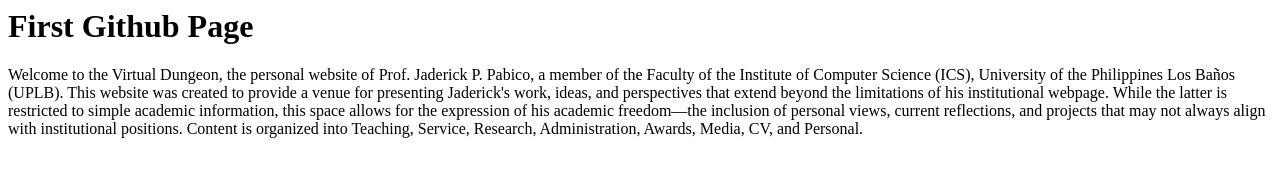
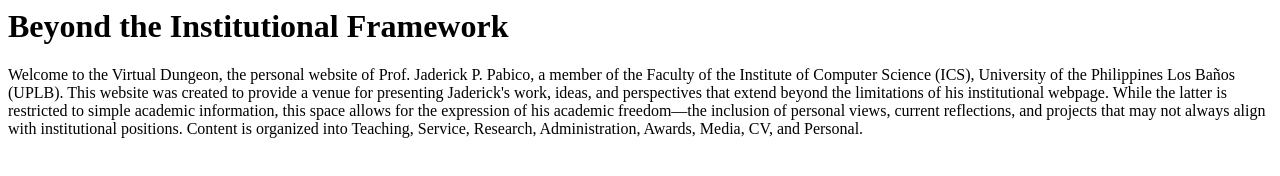
Before and after one commit to jaderick/jaderick, a plain HTML site: page index.html in a window 1280 px wide. Drawn offline with Linux system fonts and the light colour scheme.

Commit message:
Update index.html

```diff
--- a/index.html
+++ b/index.html
@@ -1,6 +1,7 @@
 <html>
+  <head><title>JADERICK P. PABICO</title></head>
   <body>
-    <h1>First Github Page</h1>
+    <h1>Beyond the Institutional Framework</h1>
     <p>Welcome to the Virtual Dungeon, the  personal website of Prof. Jaderick P. Pabico, a member of the Faculty of the Institute of Computer Science (ICS), University of the Philippines Los Baños (UPLB). This website was created to provide a venue for presenting Jaderick's work, ideas, and perspectives that extend beyond the limitations of his institutional webpage. While the latter is restricted to simple academic information, this space allows for the expression of his academic freedom—the inclusion of personal views, current reflections, and projects that may not always align with institutional positions. Content is organized into Teaching, Service, Research, Administration, Awards, Media, CV, and Personal.</p>
   </body>
 </html>
```
